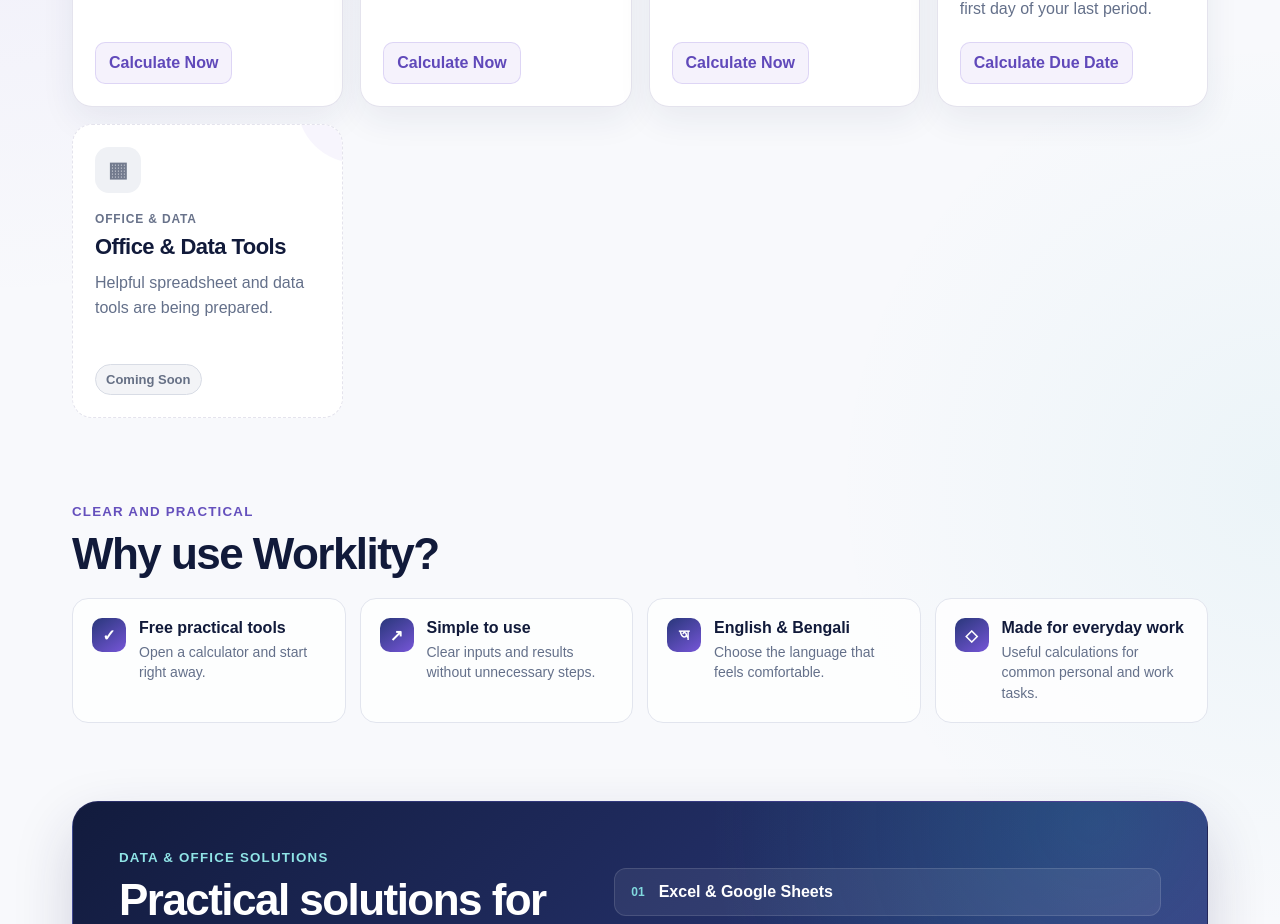
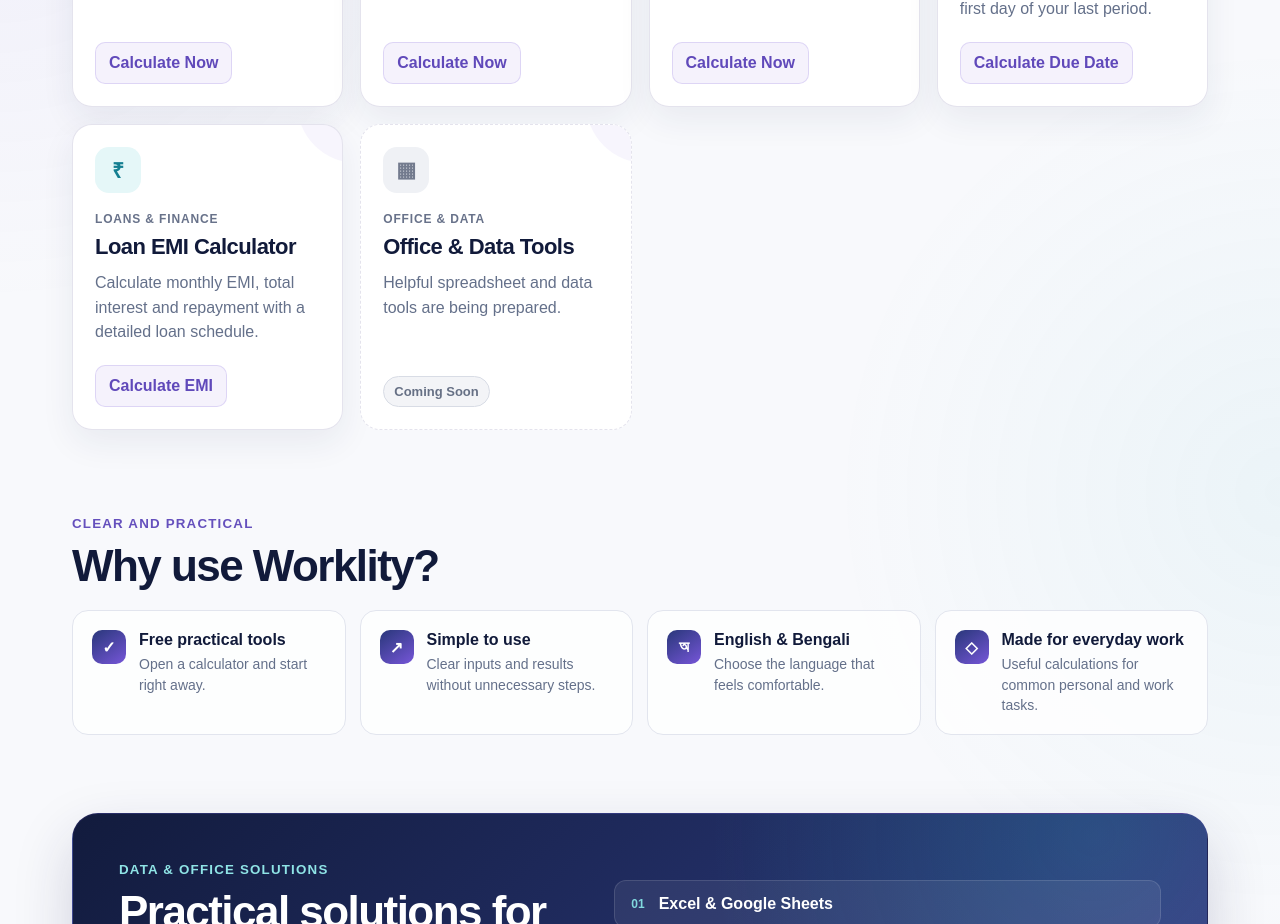
Before and after one commit to Arintri/worklity, a Next.js app: page / in a window 1280 px wide. Shown: the part 820-1744 px from the top of the page. Built offline with nearby package versions, Linux system fonts and the light colour scheme.

Commit message:
Add EMI calculator to homepage and sitemap

```diff
--- a/app/page.js
+++ b/app/page.js
@@ -58,6 +58,22 @@
       link: "/edd-calculator",
       icon: "✦",
       accent: "violet",
+      active: true,
+    },
+    {
+      categoryEn: "Loans & Finance",
+      categoryBn: "ঋণ ও ফাইন্যান্স",
+      en: "Loan EMI Calculator",
+      bn: "লোন EMI ক্যালকুলেটর",
+      enDesc:
+        "Calculate monthly EMI, total interest and repayment with a detailed loan schedule.",
+      bnDesc:
+        "মাসিক EMI, মোট সুদ ও মোট পরিশোধের হিসাবসহ বিস্তারিত ঋণ পরিশোধের সূচি দেখুন।",
+      enAction: "Calculate EMI",
+      bnAction: "EMI হিসাব করুন",
+      link: "/emi-calculator",
+      icon: "₹",
+      accent: "cyan",
       active: true,
     },
     {
--- a/app/sitemap.js
+++ b/app/sitemap.js
@@ -28,6 +28,11 @@
       priority: 0.9,
     },
     {
+      url: `${baseUrl}/emi-calculator`,
+      changeFrequency: "monthly",
+      priority: 0.9,
+    },
+    {
       url: `${baseUrl}/about`,
       changeFrequency: "monthly",
       priority: 0.6,
```
